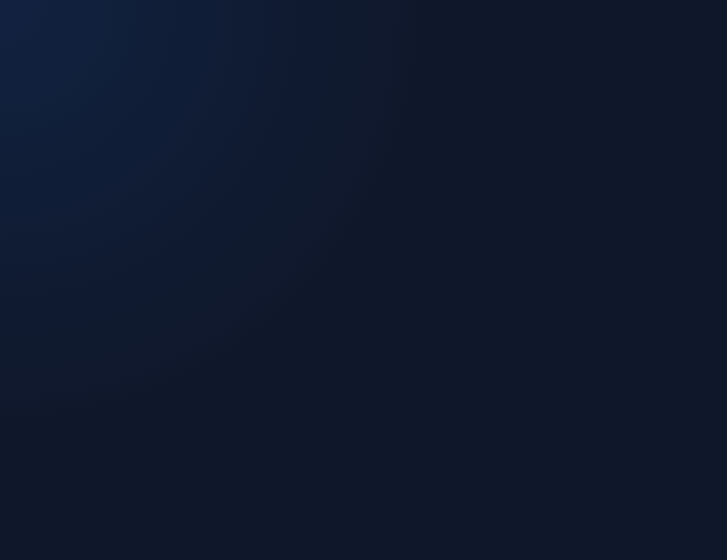
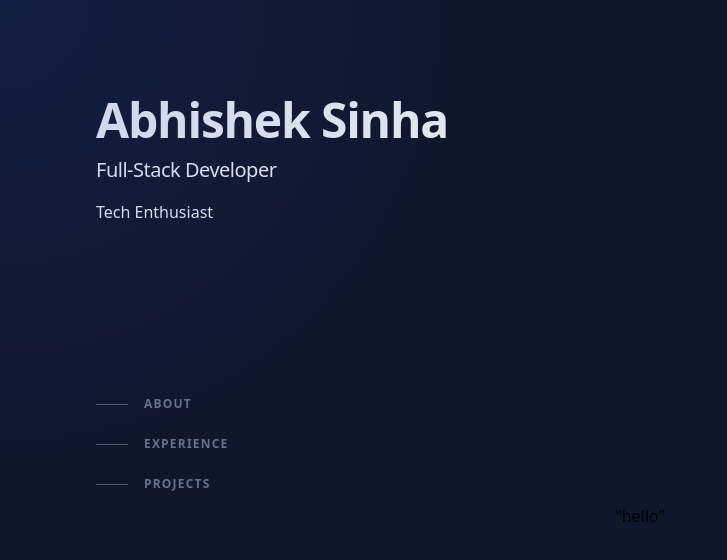
Before and after one commit to sp4rkiop/portfolio, a Next.js app: page / in a window 1280 px wide. Shown: the top 560 px of the page, without its empty margins (0-727 px from the left). Built offline with nearby package versions, Linux system fonts and the light colour scheme.

Commit message:
improved cursor event. added Header, Nav with div

```diff
--- a/app/globals.css
+++ b/app/globals.css
@@ -1,3 +1,8 @@
 @tailwind base;
 @tailwind components;
 @tailwind utilities;
+
+body {
+  font-family: 'Inter', sans-serif;
+  margin: 0;
+}
--- a/app/layout.tsx
+++ b/app/layout.tsx
@@ -1,29 +1,29 @@
 // app/layout.tsx
 import React from 'react';
-import type { Metadata } from 'next';
 import { Inter } from 'next/font/google';
-import CursorFollower from '../components/cursorFollow';
 import './globals.css';
+import CursorFollower from '@/components/CursorFollower';
+import Header from '@/components/Header';
+import Navigation from '@/components/Navigation';
 
 const inter = Inter({ subsets: ['latin'] });
 
-export const metadata: Metadata = {
-  title: 'Abhishek | Portfolio',
+export const metadata = {
+  title: 'Abhishek Sinha',
   description: 'Abhishek is a full-stack developer with 2 years of experience.',
 };
 
-const RootLayout = ({ children }: { children: React.ReactNode }) => {
+export default function RootLayout ({ children,}: { children: React.ReactNode; }) {
   return (
-    <html lang="en">
-      <body
-        style={{ backgroundColor: '#0f172a' }}
-        className={`${inter.className}`}
-      >
+    <html lang="en" className="!scroll-smooth">
+      <body style={{ backgroundColor: '#0f172a'}} className={`${inter.className}`}>
+      <CursorFollower />
+      <div className="mx-auto min-h-screen max-w-screen-xl px-6 py-12 font-sans md:px-12 md:py-20 lg:px-24 lg:py-0">
+        <Header />
+        <Navigation />
         {children}
-        <CursorFollower />
+        </div>
       </body>
     </html>
   );
 };
-
-export default RootLayout;
--- a/app/page.tsx
+++ b/app/page.tsx
@@ -1,7 +1,18 @@
-import Image from 'next/image'
+import RootLayout from '@/app/layout';
+import Header from '@/components/Header';
+import Navigation from '@/components/Navigation';
+import AboutSection from '@/components/AboutSection';
+import CursorFollower from '@/components/CursorFollower';
+// import ExperienceSection from '../components/ExperienceSection';
+// import ProjectsSection from '../components/ProjectsSection';
 
-export default function Home() {
+export default function Home () {
   return (
-    <main className=""></main>
-  )
+      <main className="flex flex-col items-center px-4">
+        <AboutSection />
+        {/* <ExperienceSection />
+        <ProjectsSection /> */}
+        {/* Add more sections as needed */}
+      </main>
+  );
 }
--- /dev/null
+++ b/components/AboutSection.tsx
@@ -0,0 +1,12 @@
+// components/AboutSection.js
+import React from 'react';
+
+const AboutSection: React.FC = () => {
+  return (
+    <section id="about">
+      <h1>"hello"</h1>
+    </section>
+  );
+};
+
+export default AboutSection;
--- a/components/cursorFollow.js
+++ b/components/CursorFollower.tsx
@@ -1,4 +1,4 @@
-// components/CursorFollower.js
+// components/CursorFollower.tsx
 "use client";
 import React, { useState, useEffect } from 'react';
 
@@ -7,7 +7,7 @@ const CursorFollower = () => {
   const [fadeOpacity, setFadeOpacity] = useState(1);
 
   useEffect(() => {
-    const handleMouseMove = (event) => {
+    const handleMouseMove = (event: MouseEvent) => {
       setCursorPosition({ x: event.clientX, y: event.clientY });
       setFadeOpacity(1);
     };
@@ -27,15 +27,13 @@ const CursorFollower = () => {
 
   return (
     <div
-      className="absolute pointer-events-none"
+      className="fixed inset-0 z-30 transition duration-300 lg:absolute pointer-events-none"
       style={{
-        left: cursorPosition.x - 450,
-        top: cursorPosition.y - 450,
-        width: '900px',
-        height: '900px',
-        borderRadius: '100%',
+        background: `radial-gradient(600px at ${cursorPosition.x}px ${cursorPosition.y}px, rgba(29, 78, 216, 0.15), transparent 80%)`,
+        width: '100vw',
+        height: '100vh',
         opacity: fadeOpacity,
-        background: `radial-gradient(circle, #112240, transparent ${fadeOpacity * 70}%)`,
+        pointerEvents: 'none',
         transition: 'opacity 0.5s ease',
       }}
     />
--- /dev/null
+++ b/components/Header.tsx
@@ -0,0 +1,18 @@
+// components/Header.tsx
+import React from 'react';
+
+const Header: React.FC = () => {
+  return (
+    <header className="lg:sticky lg:top-0 lg:flex lg:max-h-screen lg:w-1/2 lg:flex-col lg:justify-between lg:py-24">
+      <div>
+        <h1 className="text-4xl font-bold tracking-tight text-slate-200 sm:text-5xl"><a href="/">Abhishek Sinha</a></h1>
+        <h2 className="mt-3 text-lg font-medium tracking-tight text-slate-200 sm:text-xl">Full-Stack Developer</h2>
+        <p className="mt-4 max-w-xs leading-normal text-slate-200">Tech Enthusiast</p>
+        {/* Add any other content for the header */}
+      </div>
+      {/* Add social media icons or navigation links here */}
+    </header>
+  );
+};
+
+export default Header;
--- /dev/null
+++ b/components/Navigation.tsx
@@ -0,0 +1,40 @@
+// components/Navigation.tsx
+import React from 'react';
+
+const Navigation: React.FC = () => {
+  return (
+    <nav className="nav hidden lg:block" aria-label="In-page jump links">
+      <ul className="mt-16 w-max">
+        <li>
+          <a className="group flex items-center py-3 active" href="#about">
+            <span className="nav-indicator mr-4 h-px w-8 bg-slate-600 transition-all group-hover:w-16 group-hover:bg-slate-200 group-focus-visible:w-16 group-focus-visible:bg-slate-200 motion-reduce:transition-none">
+              </span>
+            <span className="nav-text text-xs font-bold uppercase tracking-widest text-slate-500 group-hover:text-slate-200 group-focus-visible:text-slate-200">
+              About
+              </span>
+          </a>
+        </li>
+        <li>
+          <a className="group flex items-center py-3 " href="#experience">
+            <span className="nav-indicator mr-4 h-px w-8 bg-slate-600 transition-all group-hover:w-16 group-hover:bg-slate-200 group-focus-visible:w-16 group-focus-visible:bg-slate-200 motion-reduce:transition-none">
+              </span>
+            <span className="nav-text text-xs font-bold uppercase tracking-widest text-slate-500 group-hover:text-slate-200 group-focus-visible:text-slate-200">
+              Experience
+              </span>
+          </a>
+        </li>
+        <li>
+          <a className="group flex items-center py-3 " href="#projects">
+            <span className="nav-indicator mr-4 h-px w-8 bg-slate-600 transition-all group-hover:w-16 group-hover:bg-slate-200 group-focus-visible:w-16 group-focus-visible:bg-slate-200 motion-reduce:transition-none">
+              </span>
+            <span className="nav-text text-xs font-bold uppercase tracking-widest text-slate-500 group-hover:text-slate-200 group-focus-visible:text-slate-200">
+              Projects
+              </span>
+          </a>
+        </li>
+      </ul>
+    </nav>
+  );
+};
+
+export default Navigation;
--- a/components/navigation.js
+++ /dev/null
@@ -1,16 +0,0 @@
-// components/navigation.js
-import React from 'react';
-
-const Navigation = () => {
-  return (
-    <nav className="fixed left-0 top-0 p-4 bg-transparent text-white">
-      <ul>
-        <li><a href="#about">About</a></li>
-        <li><a href="#experience">Experience</a></li>
-        <li><a href="#projects">Projects</a></li>
-      </ul>
-    </nav>
-  );
-};
-
-export default Navigation;
```
Also changed, not shown: package.json (+7 -5 lines), 1 other file (tests, documents, lock files or other folders).
